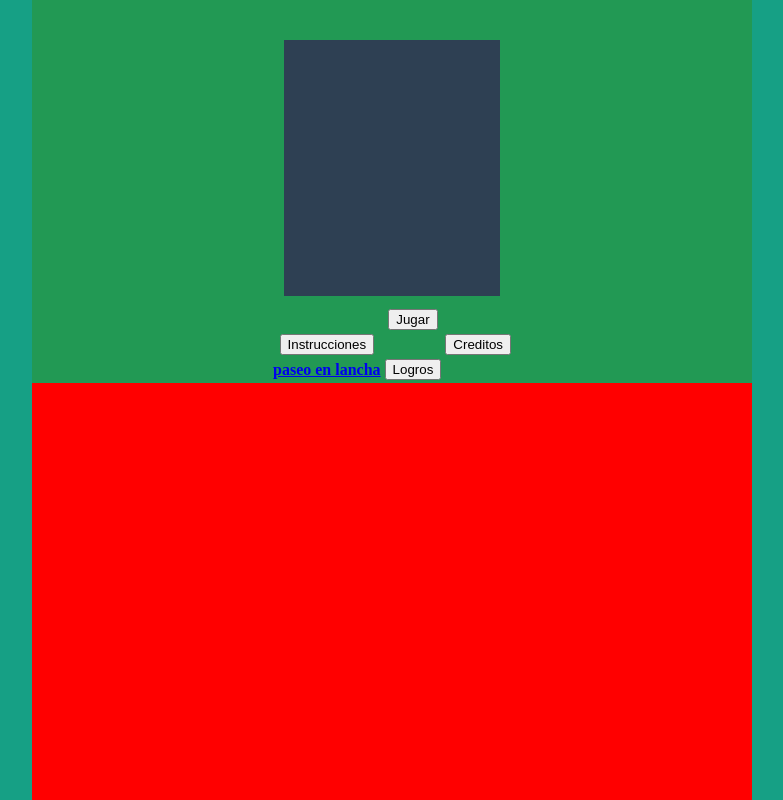
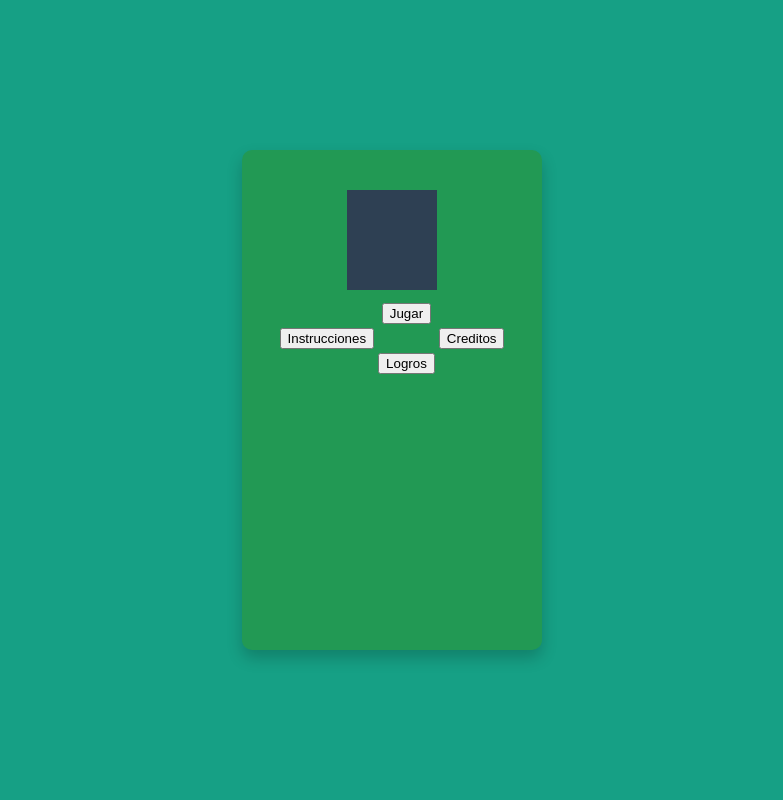
Before and after one commit to id4n/apliciones, a plain HTML site: page single_app/index.html in a window 1280 px wide. Shown: the top 800 px of the page, without its empty margins (248-1031 px from the left). Drawn offline with Linux system fonts and the light colour scheme; a web font is replaced by a local one.

Commit message:
ajuste de resolución

```diff
--- a/single_app/css/stylesheet.css
+++ b/single_app/css/stylesheet.css
@@ -35,16 +35,19 @@ body{
     transform: rotate(360deg);
   }
 }
-
-
-
-
  /*ajuste de telefono*/
  #phone{
+  box-shadow: 0px 8px 16px 0px rgba(0,0,0,0.2);
+   height: 500px;
+   width: 300px;
+   background: #229954;
+   position: fixed;
+   top:0;
+   bottom:0;
+   left: 0;
+   right: 0;
    margin:auto;
-   height: 1280px;
-   width: 720px;
-   background: #229954;
+   border-radius: 10px;
  }
  /*imagenes parciales*/
  #img{
--- a/single_app/index.html
+++ b/single_app/index.html
@@ -29,14 +29,11 @@
         <th><button>Creditos</button></th>
       </tr>
       <tr>
-        <th> <a href="#lancha"> paseo en lancha</a></th>
+        <th></th>
         <th><button>Logros</button></th>
         <th></th>
       </tr>
     </table>
-    <div style="background: red;padding: 50%;">
-      <a href="" name="lancha" id="lancha"></a>
-    </div>
 
 
   </div>
--- a/single_app/js/splash.js
+++ b/single_app/js/splash.js
@@ -1,5 +1,5 @@
 window.onload = function(){
     var contenedor = document.getElementById('splash');
     contenedor.style.visibility='hidden';
-    contenedor.style.opacity='0';
+    //contenedor.style.opacity='0';
 }
```
